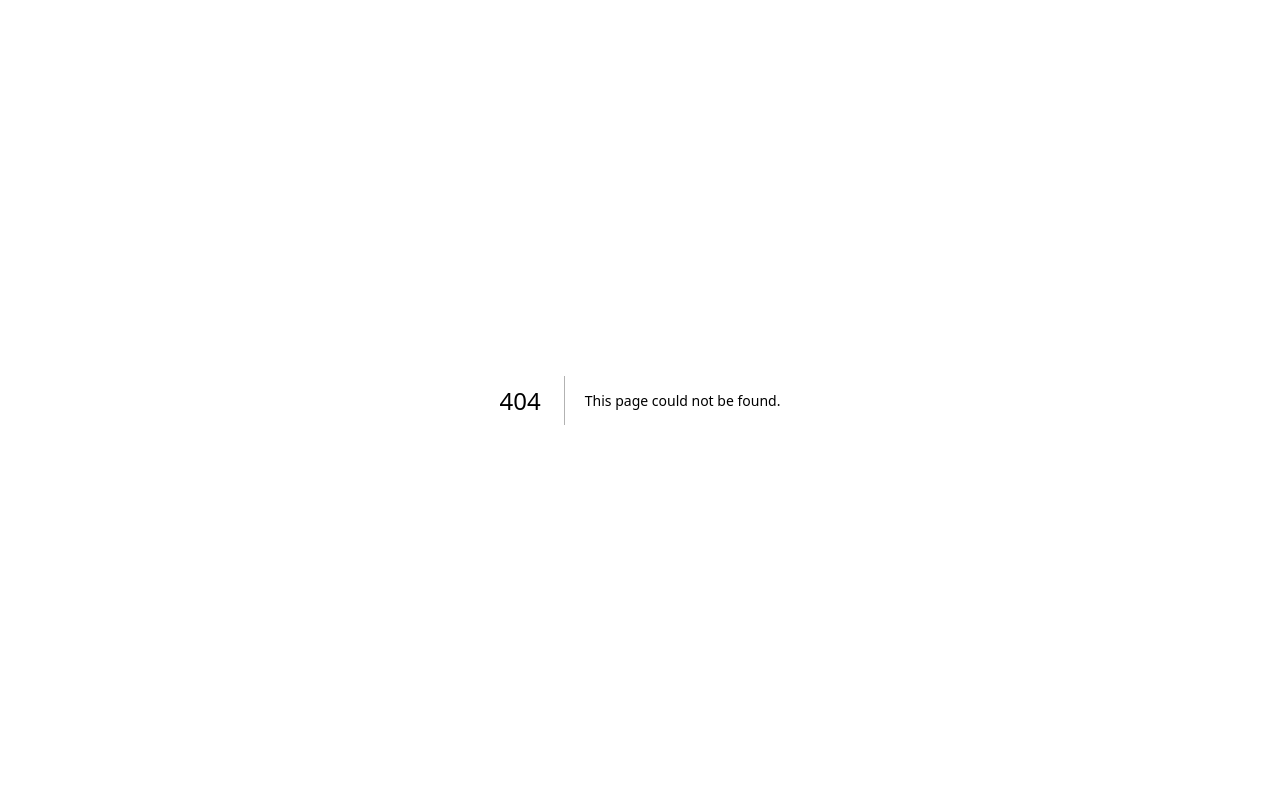
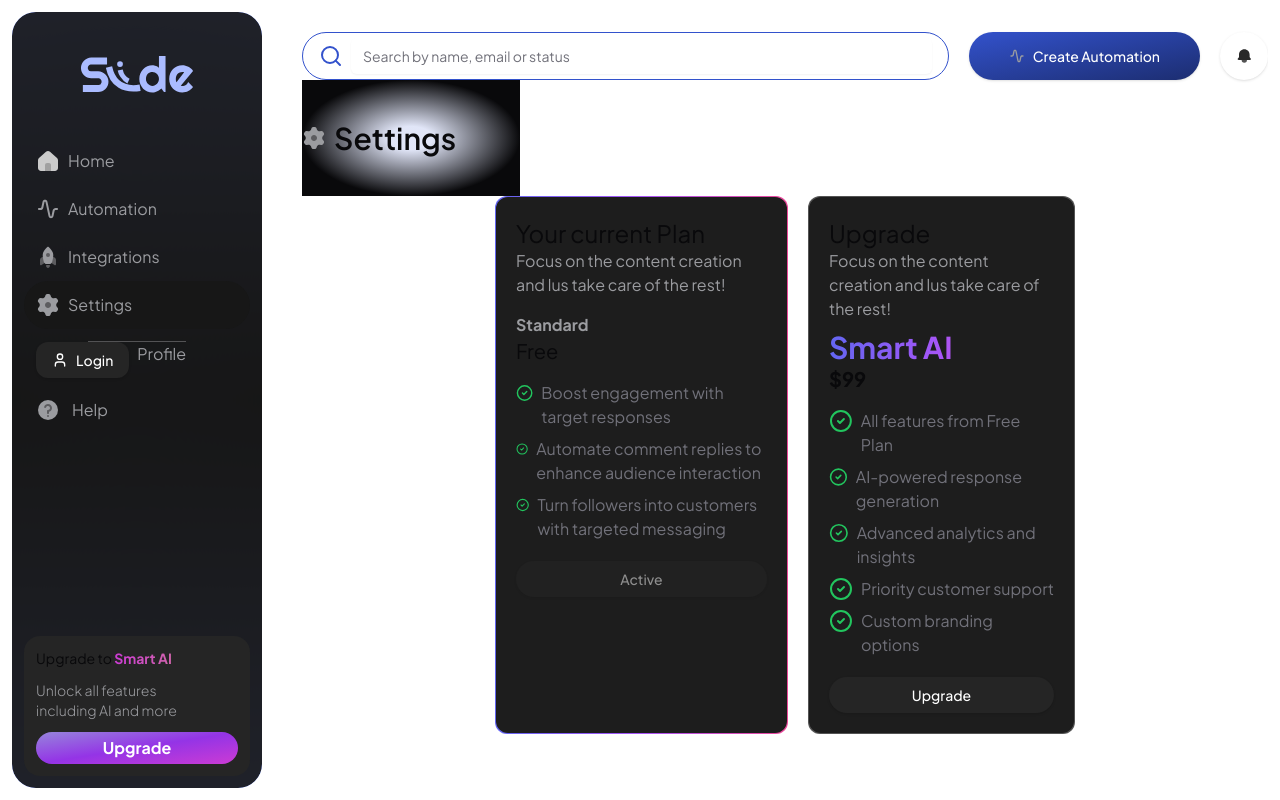
Before and after one commit to OmBad1033/Many-Chat, a Next.js app: page /dashboard/1/settings in a window 1280 px wide. Before the commit this address had no page. Built offline with nearby package versions, Linux system fonts and the light colour scheme; no server answers.

Commit message:
integration Page

```diff
--- /dev/null
+++ b/src/app/(protected)/dashboard/[slug]/integrations/_components/integration-card/index.tsx
@@ -0,0 +1,38 @@
+import React from "react";
+import { Button } from "@/components/ui/button";
+
+type Props = {
+  title: string;
+  description: string;
+  icon: React.ReactNode;
+  strategy: "INSTAGRAM" | "CRM";
+};
+
+export default function IntegrationCard({
+  title,
+  description,
+  icon,
+  strategy,
+}: Props) {
+  //WIP wire up fetching data and also get the integration from the DB
+  return (
+    <div className="border-2 border-[#212c58] rounded-2xl gap-x-5 flex items-center p-5">
+      {icon}
+      <div className="flex flex-col flex-1">
+        <h3 className="text-xl">{title}</h3>
+        <p className="text-[#9B9CA0] text-base w-full md:w-10/12 xl:w-8/12 2xl:w-6/12">
+          {description}
+        </p>
+      </div>
+      <Button
+        className="bg-gradient-to-br from-[#3352CC] to-[#1C2D70] text-white rounded-full font-medium hover:opacity-70 transition duration-100"
+        // onClick={onInstaOAuth}
+        // disabled={integrated?.name === strategy}
+        >
+            {/* {integrated?.name === strategy ? "Connected" : "Connect"} */}
+            Connect
+
+      </Button>
+    </div>
+  );
+}
--- /dev/null
+++ b/src/app/(protected)/dashboard/[slug]/integrations/page.tsx
@@ -0,0 +1,17 @@
+import { INTEGRATION_CARDS } from '@/constants/integrations'
+import React from 'react'
+import IntegrationCard from './_components/integration-card'
+
+type Props = {}
+
+export default function Page({}: Props) {
+  return (
+    <div className='flex justify-center'>
+        <div className="flex flex-col w-full lg:w-8/12 gap-y-5">
+            {INTEGRATION_CARDS.map((card, key) => (
+                <IntegrationCard key={key} {...card} />
+            ))}
+        </div>
+    </div>
+  )
+}
--- /dev/null
+++ b/src/app/(protected)/dashboard/[slug]/settings/page.tsx
@@ -0,0 +1,13 @@
+import Billing from '@/components/global/billing'
+import React from 'react'
+
+
+type Props = {}
+
+function Page({}: Props) {
+  return (
+    <Billing />
+  )
+}
+
+export default Page
--- a/src/app/layout.tsx
+++ b/src/app/layout.tsx
@@ -1,15 +1,15 @@
 import type { Metadata } from "next";
-import { Inter } from "next/font/google";
+import { Inter, Plus_Jakarta_Sans } from "next/font/google";
 import "./globals.css";
 import { ClerkProvider } from "@clerk/nextjs";
 import { ThemeProvider } from "@/provider/theme-provider"
 import { Toaster } from "sonner";
 
-const inter = Inter({ subsets: ["latin"] });
+const jakarta = Plus_Jakarta_Sans({ subsets: ["latin"] });
 
 export const metadata: Metadata = {
-  title: "Create Next App",
-  description: "Generated by create next app",
+  title: "Slide",
+  description: "Automate DMs and comments on instagram",
 };
 
 export default function RootLayout({
@@ -20,7 +20,7 @@ export default function RootLayout({
   return (
     <ClerkProvider>
       <html lang="en">
-        <body suppressHydrationWarning className={inter.className}>
+        <body suppressHydrationWarning className={jakarta.className}>
         <ThemeProvider
             attribute="class"
             defaultTheme="system"
--- /dev/null
+++ b/src/components/global/billing/index.tsx
@@ -0,0 +1,15 @@
+import React from 'react'
+import PaymentCard from './payment-card'
+
+type Props = {}
+
+export default function Billing({}: Props) {
+    //wip: Fetch Biling info for the customer
+  return (
+    <div className='flex lg:flex-row flex-col gap-5 w-full lg:w-10/12 xl:w-8/12 container'>
+        <PaymentCard label="FREE" current="FREE" />
+        <PaymentCard label="PRO" current="FREE" />
+
+    </div>
+  )
+}
--- /dev/null
+++ b/src/components/global/billing/payment-card.tsx
@@ -0,0 +1,101 @@
+import React from "react";
+import { cn } from "@/lib/utils";
+import { PLANS } from "@/constants/pages";
+import { CircleCheck } from "lucide-react";
+import { Button } from "@/components/ui/button";
+
+type Props = {
+  label: string;
+  current: "PRO" | "FREE";
+  landing?: boolean;
+};
+
+export default function PaymentCard({ label, current, landing }: Props) {
+  return (
+    <div
+      className={cn(
+        label !== current
+          ? "bg-in-active"
+          : "bg-gradient-to-r from-indigo-500 via-purple-500 to-pink-500",
+        "p-[1px] rounded-xl overflow-hidden"
+      )}
+    >
+      <div
+        className={cn(
+          landing && "radial--gradient--pink",
+          "flex flex-col rounded-xl p-5 bg-background-90 w-full h-full"
+        )}
+      >
+        {landing ? (
+          <h2 className="text-2xl">
+            {label === "PRO" && "Premium Plan"}
+            {label === "FREE" && "Standard"}
+          </h2>
+        ) : (
+          <h2 className="text-2xl">
+            {label === current
+              ? "Your current Plan"
+              : current === "PRO"
+              ? "Downgrade"
+              : "Upgrade"}
+          </h2>
+        )}
+
+        <p className="text-text-secondary txt-sm mb-2">
+          Focus on the content creation and lus take care of the rest!
+        </p>
+
+        {label === "PRO" ? (
+          <span className="bg-gradient-to-r text-3xl from-indigo-500 via-purple-500 to-pink-500 font-bold bg-clip-text text-transparent">
+            {" "}
+            Smart AI
+          </span>
+        ) : (
+          <p className="font-bold mt-2 text-text-secondary"> Standard</p>
+        )}
+
+        {label === "PRO" ? (
+          <p className="mb-2">
+            <b className="text-xl">$99</b>
+          </p>
+        ) : (
+          <p className="text-xl mb-2">Free</p>
+        )}
+
+        {PLANS[label === "PRO" ? 1 : 0].features.map((i) => (
+          <p className="mt-2 text-muted-foreground flex gap-2">
+            <CircleCheck className="text-green-500" />
+            {i}
+          </p>
+        ))}
+        {landing ? (
+          <Button
+            className={cn(
+              "rounded-full mt-5",
+              label === "PRO"
+                ? "bg-gradient-to-r form-indigo-500 via-purple-500 to-pink-500"
+                : "bg-background-80 text-white hover:text-background-80"
+            )}
+          >
+            {label === current
+              ? "Get Started"
+              : current === "PRO"
+              ? "Free"
+              : "Get Started"}
+          </Button>
+        ) : (
+          <Button
+            className="rounded-full mt-5 bg-background-80 text-white hover:text-backgound-80"
+            disabled={label === current}
+          >
+            {label === current
+              ? "Active"
+              : current === "PRO"
+              ? "Downgrade"
+              : "Upgrade"}
+          </Button>
+        )}
+      </div>
+    </div>
+  );
+}
--- /dev/null
+++ b/src/constants/integrations.tsx
@@ -0,0 +1,26 @@
+import { InstagramDuoToneBlue, SalesForceDuoToneBlue } from "@/icons"
+
+type Props = {
+  title: string
+  icon: React.ReactNode
+  description: string
+  strategy: 'INSTAGRAM' | 'CRM'
+}
+
+export const INTEGRATION_CARDS: Props[] = [
+  {
+    title: 'Connect Instagram',
+    description:
+      'Connect with Instagram API',
+    icon: <InstagramDuoToneBlue />,
+    strategy: 'INSTAGRAM',
+
+  },
+  {
+    title: 'Connect Salesforce',
+    description:
+      'Connect with Salesforce API',
+    icon: <SalesForceDuoToneBlue />,
+    strategy: 'CRM',
+  },
+]
--- a/src/constants/pages.tsx
+++ b/src/constants/pages.tsx
@@ -16,3 +16,30 @@ export const PAGE_ICON:Props ={
     HOME: <HomeDuoToneBlue />,
 
 }
+
+export const PLANS = [
+    {
+      name: 'Free Plan',
+      description: 'Perfect for getting started',
+      price: '$0',
+      features: [
+        'Boost engagement with target responses',
+        'Automate comment replies to enhance audience interaction',
+        'Turn followers into customers with targeted messaging',
+      ],
+      cta: 'Get Started',
+    },
+    {
+      name: 'Smart AI Plan',
+      description: 'Advanced features for power users',
+      price: '$99',
+      features: [
+        'All features from Free Plan',
+        'AI-powered response generation',
+        'Advanced analytics and insights',
+        'Priority customer support',
+        'Custom branding options',
+      ],
+      cta: 'Upgrade Now',
+    },
+  ]
```
